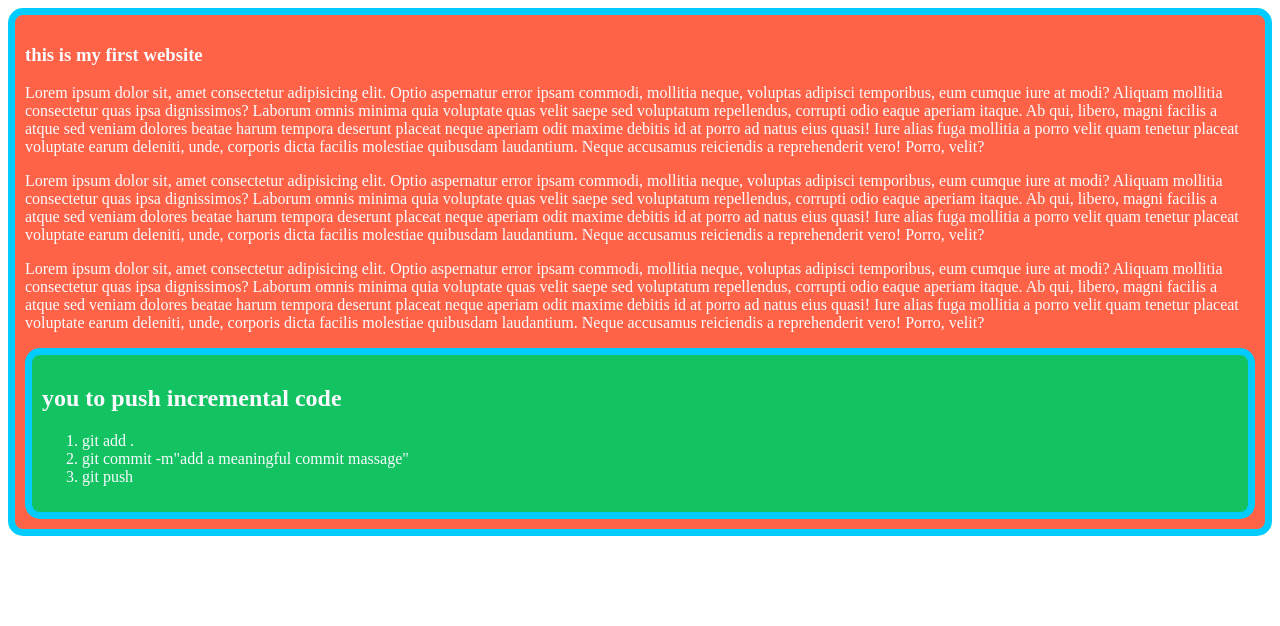
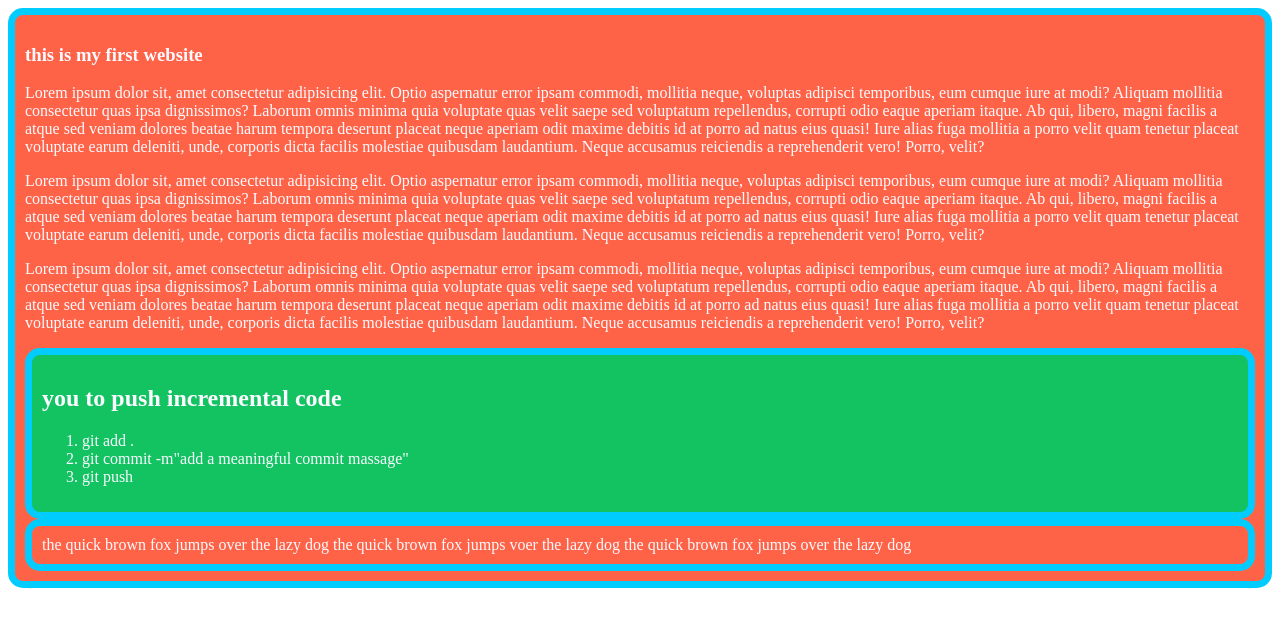
Before and after one commit to RakibHossainCoder/my-simple-website, a plain HTML site: page simple.html in a window 1280 px wide. Drawn offline with Linux system fonts and the light colour scheme.

Commit message:
this is command code list

```diff
--- a/simple.html
+++ b/simple.html
@@ -30,6 +30,17 @@
 </div>
 
 
-    </div>
+
+
+
+
+
+<div>
+    the quick brown fox jumps over the lazy dog
+    the quick brown fox jumps voer the lazy dog the quick brown fox jumps over the lazy dog
+</div>
+
+
+
 </body>
 </html>
```
